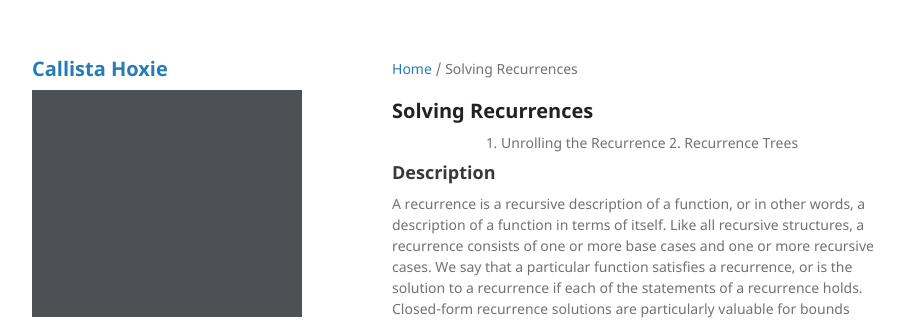
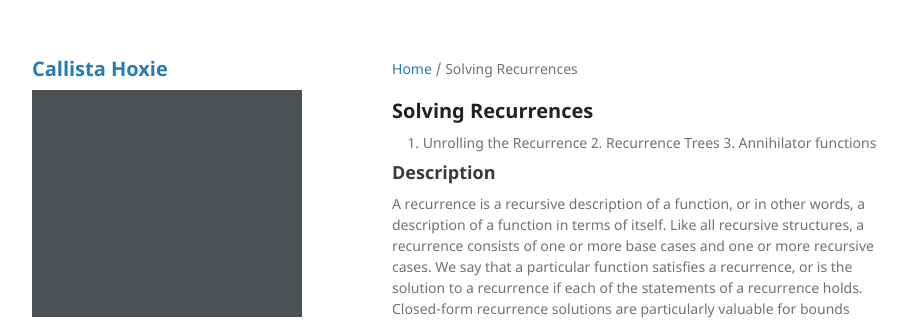
Before and after one commit to callistajosette/callistajosette.github.io, a Jekyll site: the page built from project-crease.md, in a window 1280 px wide and 900 px high. Shown: the top 322 px of the window, without its empty margins (178-1085 px from the left). Built offline with Jekyll 4.4.1, drawn with Linux system fonts in a browser that asks for light colours; our own code applies the rules of GitHub Pages for plain Markdown files.

Commit message:
Update project-crease.md

```diff
--- a/project-crease.md
+++ b/project-crease.md
@@ -7,6 +7,7 @@ layout: default
 <p align="center">
   1. Unrolling the Recurrence
   2. Recurrence Trees
+  3. Annihilator functions
 </p>
 
 ## Description
```
